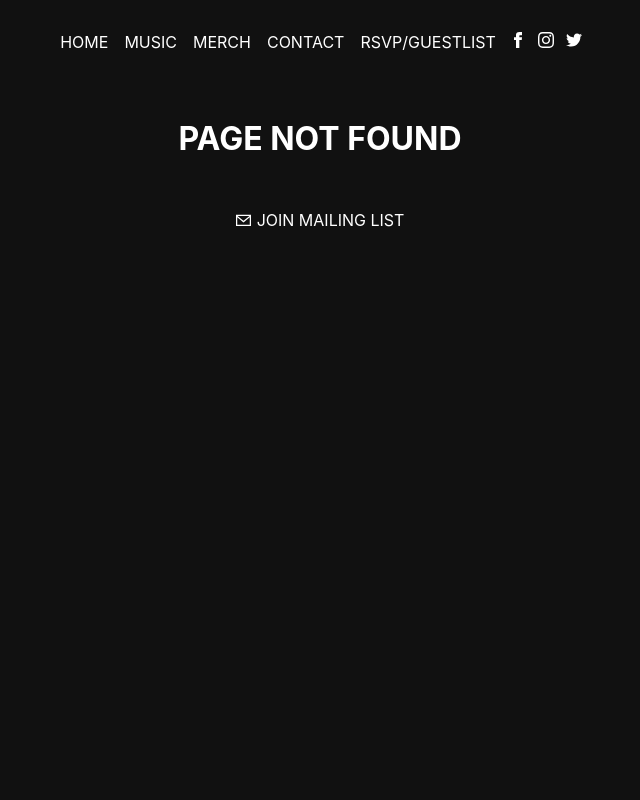
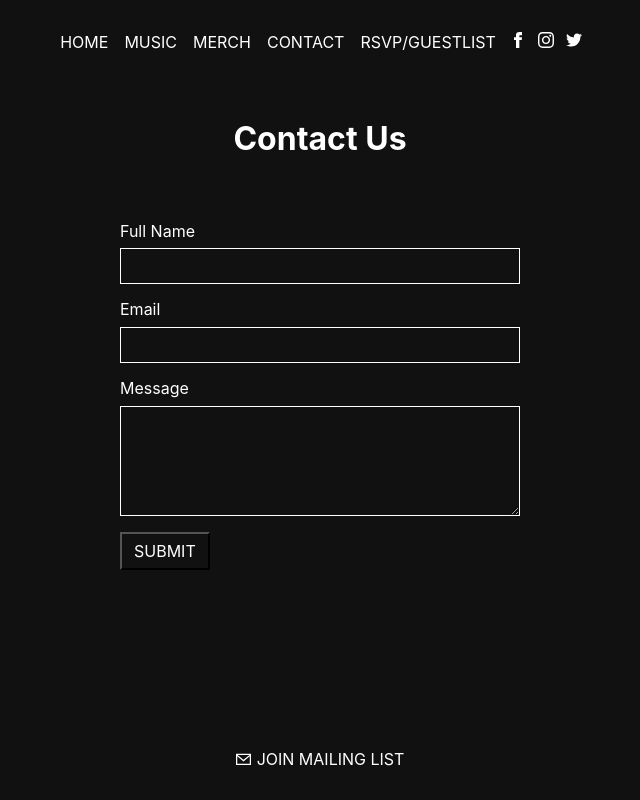
Before and after one commit to bryanvtran/naht, a Gatsby site: page /contact in a window 1280 px wide. Before the commit this address had no page. Shown: the whole page, without its empty margins (320-960 px from the left). Built offline with nearby package versions, Linux system fonts and the light colour scheme; Gatsby itself is replaced by a stand-in of ours.

Commit message:
add contact page

```diff
--- a/gatsby-config.js
+++ b/gatsby-config.js
@@ -6,6 +6,7 @@ module.exports = {
   },
   plugins: [
     `gatsby-plugin-emotion`,
+    `gatsby-plugin-force-trailing-slashes`,
     `gatsby-plugin-react-helmet`,
     `gatsby-plugin-sharp`,
     {
--- a/package.json
+++ b/package.json
@@ -22,6 +22,7 @@
     "react-helmet": "^5.2.1"
   },
   "devDependencies": {
+    "gatsby-plugin-force-trailing-slashes": "^1.0.4",
     "gh-pages": "^2.0.1",
     "prettier": "^1.18.2"
   },
--- a/src/components/footer.js
+++ b/src/components/footer.js
@@ -5,7 +5,11 @@ import styled from "@emotion/styled"
 import MailIcon from "./icons/mail-icon";
 
 const StyledFooter = styled.footer`
+    bottom: 0;
+    left: 0;
+    right: 0;
     padding: 2rem 0;
+    position: fixed;
     text-align: center;
 `;
 
--- /dev/null
+++ b/src/components/form-input.js
@@ -0,0 +1,57 @@
+import React from "react";
+import styled from "@emotion/styled"
+
+const inputStyles = `
+    background: #111;
+    border: 1px solid #fff;
+    box-sizing : border-box;
+    color: #fff;
+    display: block;
+    margin-bottom: 1em;
+    padding: 8px 12px;
+    width: 100%;
+`;
+
+const StyledInput = styled.input`
+    ${inputStyles}
+`;
+
+const StyledTextArea = styled.textarea`
+    ${inputStyles}
+`;
+
+const StyledLabel = styled.label`
+    display: block;
+    margin-bottom: .5em;
+`;
+
+const FormInput = ({ label, name, onChange, required=true, type="text", styleOverrides, value }) => (
+    <>
+        <StyledLabel htmlFor={`id_${name}`}>
+            {label}
+        </StyledLabel>
+        {type === 'textarea' ? (
+            <StyledTextArea
+                id={`id_${name}`}
+                name={name}
+                onChange={onChange}
+                required={required}
+                rows="5"
+                type={type}
+                value={value}
+            />
+        ) : (
+            <StyledInput
+                id={`id_${name}`}
+                name={name}
+                onChange={onChange}
+                required={required}
+                type={type}
+                value={value}
+            />
+        )}
+
+    </>
+)
+
+export default FormInput
--- a/src/components/header.js
+++ b/src/components/header.js
@@ -78,12 +78,12 @@ const Header = () => (
           </NavLink>
         </NavItem>
         <NavItem>
-          <NavLink to="/">
+          <NavLink to="/contact/">
             Contact
           </NavLink>
         </NavItem>
         <NavItem>
-          <NavLink to="/">
+          <NavLink to="/rsvp/">
             RSVP/Guestlist
           </NavLink>
         </NavItem>
--- a/src/components/layout.js
+++ b/src/components/layout.js
@@ -17,10 +17,7 @@ import Header from "./header"
 import Footer from "./footer"
 
 const FullContainer = styled.div`
-  display: flex;
-  flex-direction: column;
   height: 100%;
-  justify-content: space-between;
   min-height: 100%;
 
   ${props => props.background && `
@@ -35,7 +32,6 @@ const Main = styled.main`
   margin: 0 auto;
   max-width: 980px;
   padding: 0 16px;
-  width: 100%;
 `;
 
 const Layout = ({ background, children }) => {
--- /dev/null
+++ b/src/pages/contact.js
@@ -0,0 +1,67 @@
+import React from "react"
+import styled from "@emotion/styled"
+
+import FormInput from "../components/form-input"
+import Layout from "../components/layout"
+import SEO from "../components/seo"
+
+const CenteredTitle = styled.h1`
+    margin-bottom: 2em;
+    text-align: center;
+`;
+
+const StyledForm = styled.form`
+    margin: 0 auto;
+    max-width: 400px;
+    width: 100%;
+`;
+
+const SubmitButton = styled.input`
+    background: #111;
+    color: #fff;
+    padding: 8px 12px;
+    text-transform: uppercase;
+
+    &:hover {
+        cursor: pointer;
+    }
+`;
+
+class ContactPage extends React.Component {
+    state = {
+        name: "",
+        email: "",
+        message: "",
+    }
+
+    handleInputChange = event => {
+        const target = event.target
+        const value = target.value
+        const name = target.name
+        this.setState({
+            [name]: value,
+        })
+    }
+
+    handleSubmit = event => {
+        event.preventDefault()
+        console.log(this.state);
+    }
+
+    render() {
+        return (
+            <Layout>
+                <SEO title="Contact" />
+                <StyledForm onSubmit={this.handleSubmit}>
+                    <CenteredTitle>Contact Us</CenteredTitle>
+                    <FormInput label="Full Name" name="name" onChange={this.handleInputChange} value={this.state.name} />
+                    <FormInput label="Email" name="email" onChange={this.handleInputChange} type="email" value={this.state.email} />
+                    <FormInput label="Message" name="message" onChange={this.handleInputChange} type="textarea" value={this.state.message} />
+                    <SubmitButton type="submit" value="Submit" />
+                </StyledForm>
+            </Layout>
+        )
+    }
+}
+
+export default ContactPage
--- a/src/pages/index.js
+++ b/src/pages/index.js
@@ -1,6 +1,5 @@
 import React from "react"
 
-// import '../styles/index.css';
 import Layout from "../components/layout"
 import SEO from "../components/seo"
 
```
Also changed, not shown: src/pages/rsvp.js (added, +67 -0 lines), src/styles/index.css (deleted, +0 -7 lines), 1 other file.
